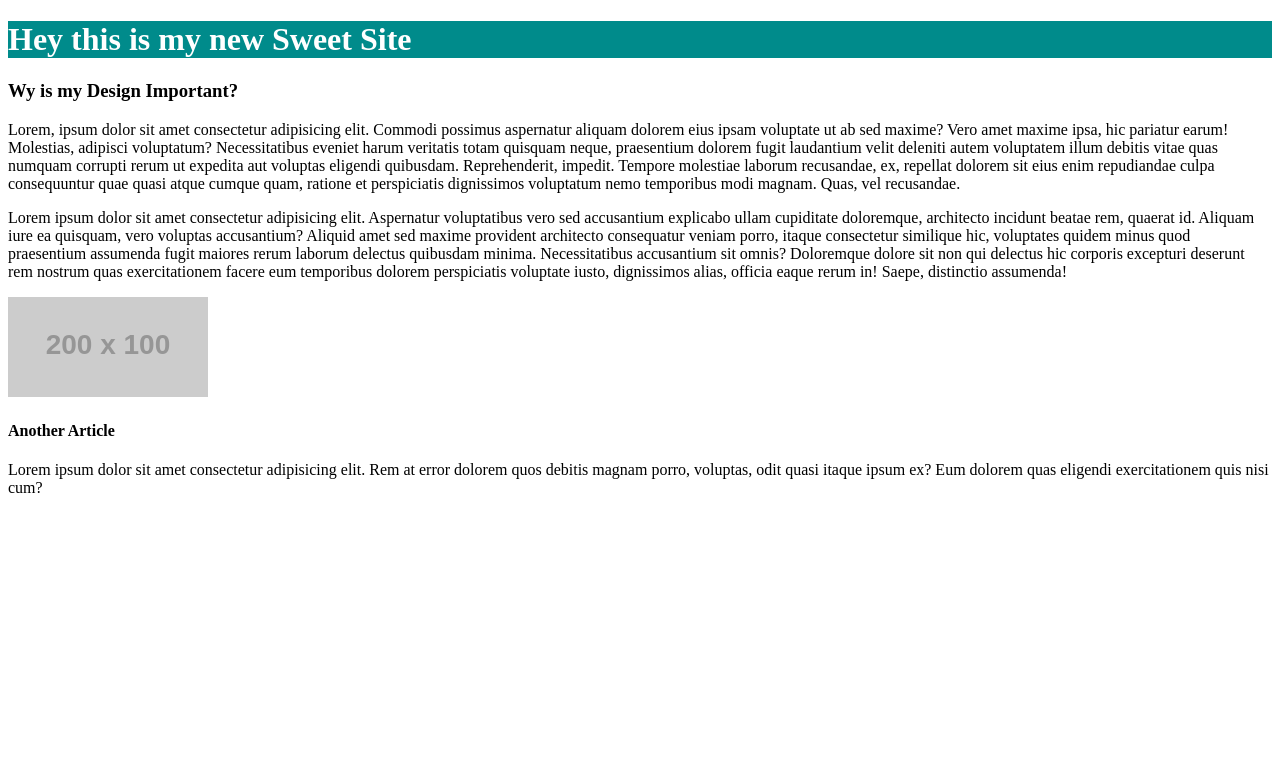
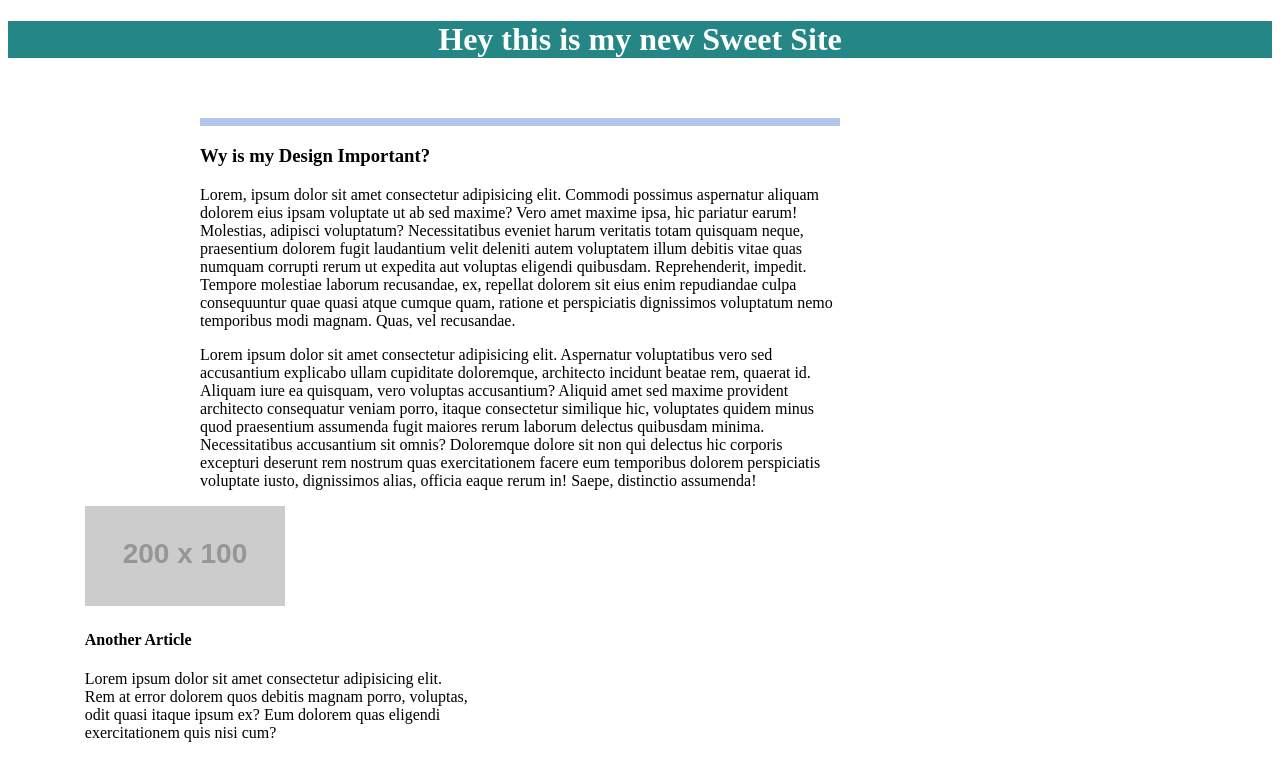
Before and after one commit to codybudge/mountain-Ranch, a plain HTML site: page index.html in a window 1280 px wide. Drawn offline with Linux system fonts and the light colour scheme; placeholder pictures from the web are drawn by us.

Commit message:
final change

```diff
--- a/assets/styles.css
+++ b/assets/styles.css
@@ -1,9 +1,24 @@
-.blue-background{
-    background:darkcyan;
+.blue-background {
+    background:rgb(37, 134, 134);
 }
-.white{
+.white {
     color: white;
 }
-body{
-
+.center {
+    text-align: center;
 }
+.breaker {
+    background: rgb(178, 198, 235);
+    height: 1vh;
+}
+article {
+    width: 50vw;
+    margin-top: 3vw;
+    margin-left: 15vw;
+    display: inline-block;
+}
+aside {
+    display: inline-block;
+    width: 30vw;
+    margin-left: 6vw;
+}
```
